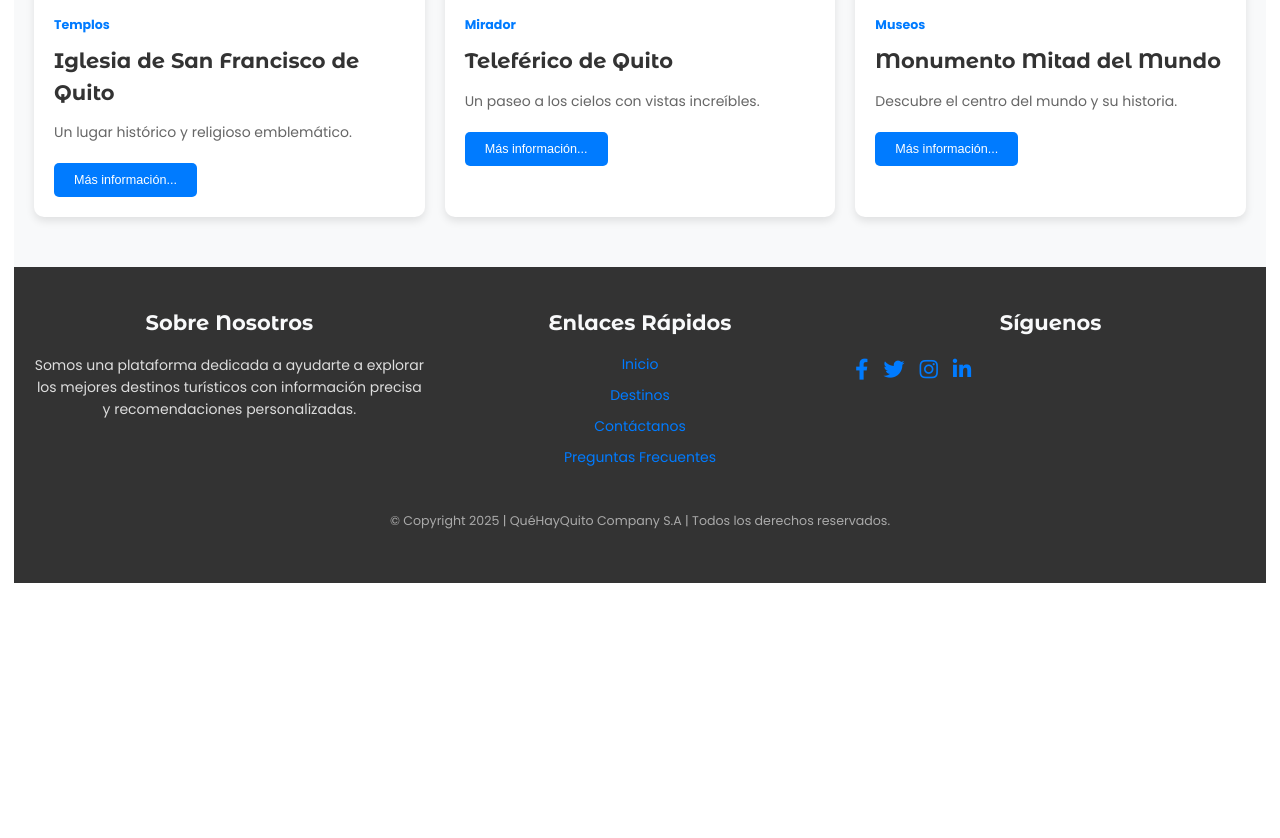
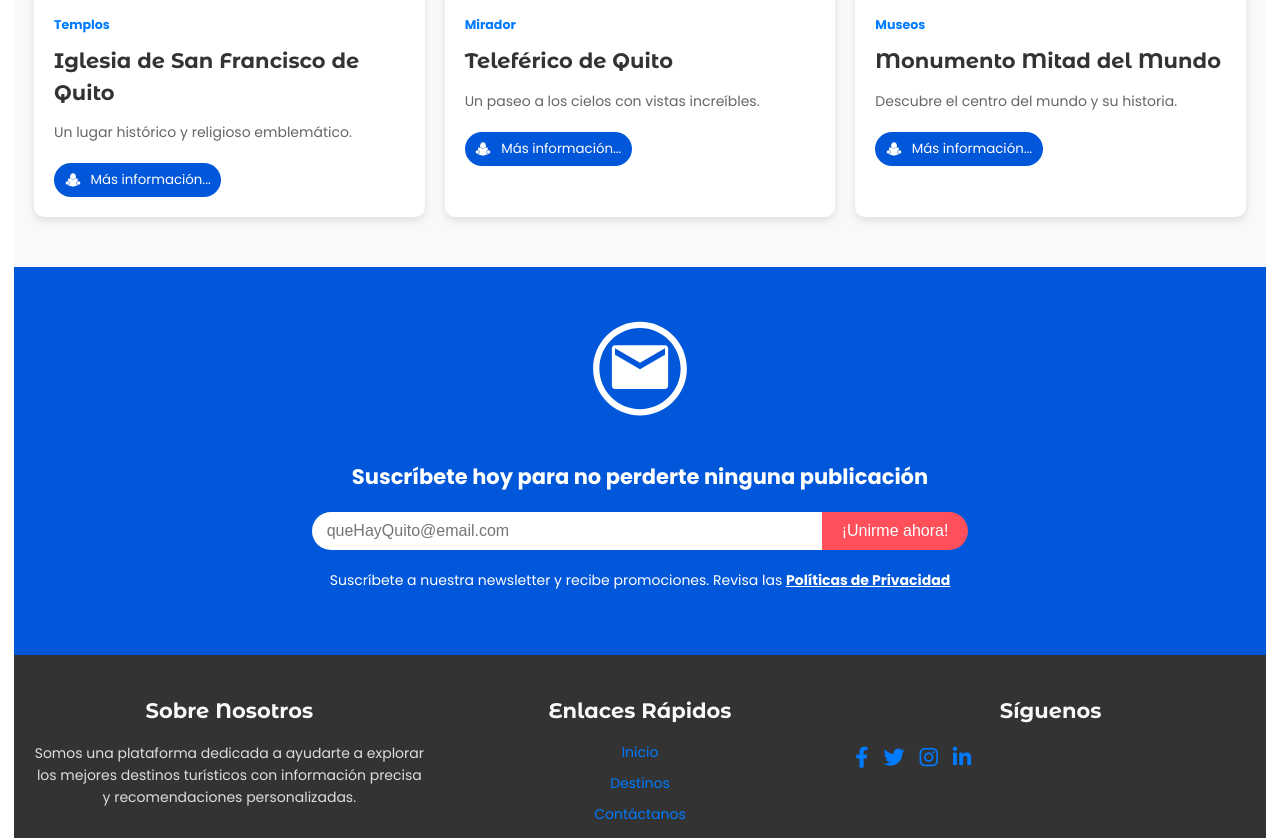
Before and after one commit to jmvillanueva-dev/Que-Hay-Quito, a React (Vite) app: page / in a window 1280 px wide. Shown: the part 1080-1918 px from the top of the page. Before the commit the page ends 1677 px from the top, so only its background shows below. Built offline with nearby package versions, Linux system fonts and the light colour scheme.

Commit message:
Add newsletter section, modify buttons on destination section,

```diff
--- a/src/App.jsx
+++ b/src/App.jsx
@@ -2,6 +2,7 @@ import Header from "./components/Header";
 import Carousel from "./components/Carousel";
 import Destinations from "./components/Destinations";
 import Footer from "./components/Footer";
+import Newsletter from "./components/Newsletter";
 import './App.css'
 
 function App() {
@@ -10,6 +11,7 @@ function App() {
 			<Header />
 			<Carousel />
 			<Destinations />
+			<Newsletter />
 			<Footer />
 		</>
 	)
--- a/src/components/Destinations.jsx
+++ b/src/components/Destinations.jsx
@@ -1,7 +1,8 @@
 import React from "react";
 import "./../styles/destinations.css";
+import Button from "./Button";
 
-// Importa las imágenes
+import readAvatar from "../assets/icons/readAvatar.svg";
 import img1 from "../assets/iglesia-san-francisco.png";
 import img2 from "../assets/monumento-mitad-mundo.png";
 import img3 from "../assets/teleferico-quito.png";
@@ -32,7 +33,7 @@ image: img3,
 
 const Destinations = () => {
 return (
-<div className="destinations">
+    <section id="destinos" className="destinations">
         <h2 className="destinations-title">¿Cuál es tu próximo destino?</h2>
         <div className="destinations-grid">
         {destinations.map((destination) => (
@@ -45,12 +46,17 @@ return (
                 <span className="destination-category">{destination.category}</span>
                 <h3 className="destination-title">{destination.title}</h3>
                 <p className="destination-description">{destination.description}</p>
-            <button className="destination-button">Más información...</button>
+                <Button variant='blue'>
+                    <div className="read-more">
+                        <img src={readAvatar} alt="read icon" />
+                        Más información...
+                    </div>
+                </Button>
             </div>
             </div>
         ))}
         </div>
-</div>
+    </section>
     );
 };
 
--- a/src/components/Footer.jsx
+++ b/src/components/Footer.jsx
@@ -3,7 +3,7 @@ import "./../styles/footer.css";
 
 const Footer = () => {
 return (
-<footer className="footer">
+<footer id="contactanos" className="footer">
     <div className="footer-container">
     <div className="footer-section">
         <h3 className="footer-title">Sobre Nosotros</h3>
--- /dev/null
+++ b/src/components/Newsletter.jsx
@@ -0,0 +1,38 @@
+import React from "react";
+import "./../styles/newsletter.css";
+
+import newsletterIcon from "../assets/icons/newsletterIcon.svg";
+
+const Newsletter = () => {
+    return (
+        <section id="destinos" className="newsletter-section">
+        <div className="newsletter-container">
+            <img
+            src={newsletterIcon}
+            alt="Newsletter Icon"
+            className="newsletter-icon"
+            />
+            <h2>Suscríbete hoy para no perderte ninguna publicación</h2>
+            <form className="newsletter-form">
+            <input
+                type="email"
+                placeholder="queHayQuito@email.com"
+                className="newsletter-input"
+                required
+            />
+            <button type="submit" className="newsletter-button">
+                ¡Unirme ahora!
+            </button>
+            </form>
+            <p className="newsletter-text">
+            Suscríbete a nuestra newsletter y recibe promociones. Revisa las{" "}
+            <a href="/privacy-policy" className="newsletter-link">
+                Políticas de Privacidad
+            </a>
+            </p>
+        </div>
+        </section>
+    );
+};
+
+export default Newsletter;
--- a/src/styles/destinations.css
+++ b/src/styles/destinations.css
@@ -59,17 +59,8 @@
     margin-bottom: 20px;
 }
 
-.destination-button {
-    padding: 10px 20px;
-    font-size: 0.9rem;
-    color: #fff;
-    background-color: #007bff;
-    border: none;
-    border-radius: 5px;
-    cursor: pointer;
-    transition: background-color 0.3s;
+.read-more {
+    display: flex;
+    align-items: center;
+    gap: 10px;
 }
-
-.destination-button:hover {
-    background-color: #0056b3;
-}
--- a/src/styles/header.css
+++ b/src/styles/header.css
@@ -55,7 +55,6 @@
     outline: 1px solid #0057d9;
     box-shadow: #0057d9 3px 3px;
     transform: translateY(-5px);
-
 }
 
 h6 {
@@ -74,6 +73,13 @@ h6 {
     border-radius: 4px;
 }
 
+.search-login input:focus {
+    outline: 2px solid #0057d9;
+    border: 1px solid transparent;
+    outline-offset: 0px;
+    transform: scale(1.02)
+}
+
 .login-button {
     display: flex;
     gap: 0.23rem;
--- /dev/null
+++ b/src/styles/newsletter.css
@@ -0,0 +1,58 @@
+.newsletter-section {
+    background-color: #0057d9;
+    color: white;
+    padding: 50px 20px;
+    text-align: center;
+}
+
+.newsletter-container {
+    max-width: 800px;
+    margin: 0 auto;
+}
+
+.newsletter-icon {
+    width: 100px;
+    margin-bottom: 20px;
+}
+
+.newsletter-form {
+    display: flex;
+    justify-content: center;
+    align-items: center;
+    margin: 20px 0;
+}
+
+.newsletter-input {
+    padding: 10px 15px;
+    font-size: 16px;
+    border: none;
+    border-radius: 25px 0 0 25px;
+    outline: none;
+    width: 60%;
+}
+
+.newsletter-button {
+    background-color: #ff4f5a;
+    color: white;
+    padding: 10px 20px;
+    font-size: 16px;
+    border: none;
+    border-radius: 0 25px 25px 0;
+    cursor: pointer;
+    transition: background-color 0.3s ease;
+}
+
+.newsletter-button:hover {
+    background-color: #e24550;
+}
+
+.newsletter-text {
+    font-size: 14px;
+    margin-top: 10px;
+}
+
+.newsletter-link {
+    color: white;
+    text-decoration: underline;
+    font-weight: bold;
+}
```
Also changed, not shown: src/assets/icons/newsletterIcon.svg (added), src/assets/icons/readAvatar.svg (added). Lines whose indentation alone changed are shown as unchanged.
